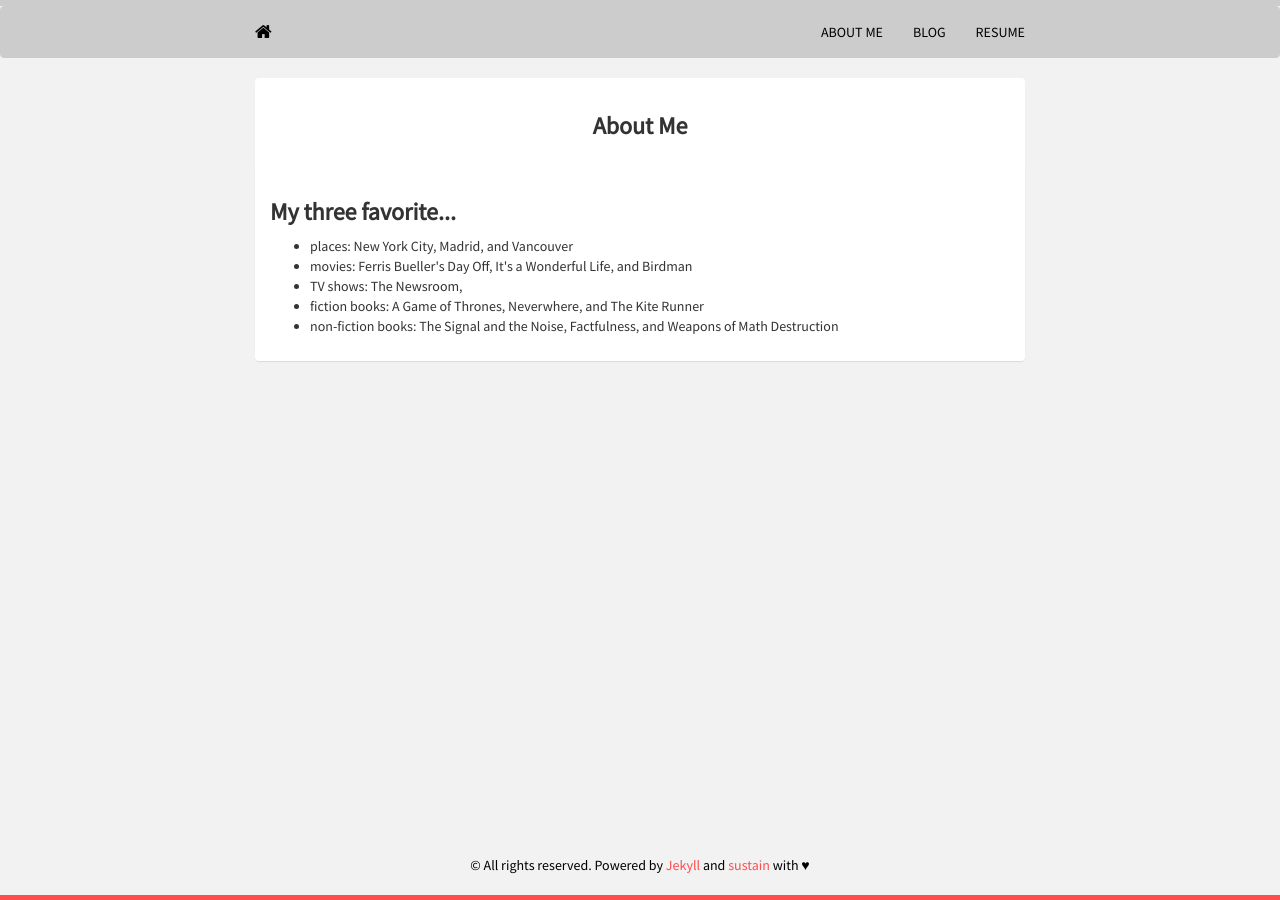
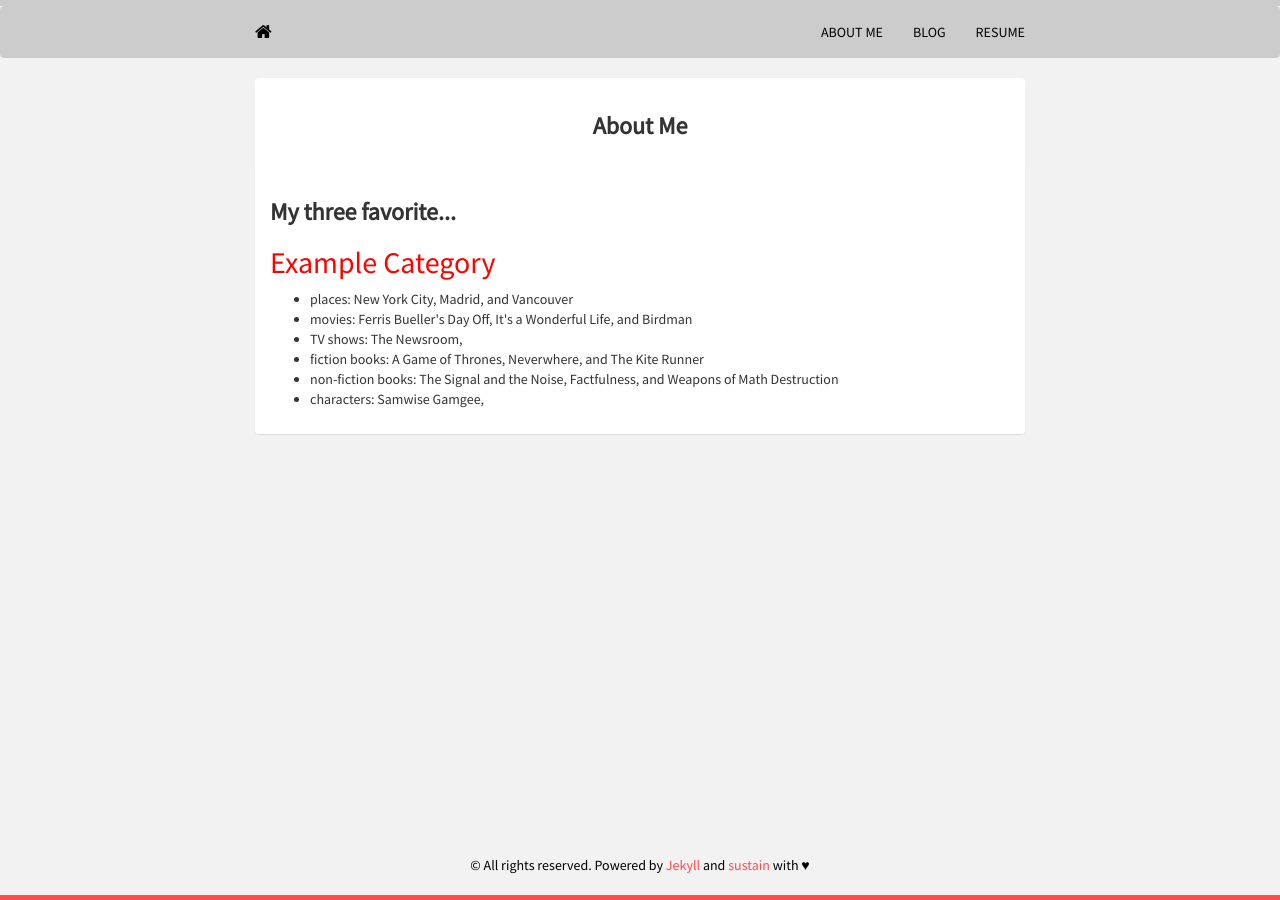
Before and after one commit to mrkaye97/mrkaye97.github.io, a Jekyll site: the page built from about.html, in a window 1280 px wide. Built offline with Jekyll 4.4.1, drawn with Linux system fonts in a browser that asks for light colours; nearby versions of some CDN libraries.

Commit message:
Update about.html

```diff
--- a/about.html
+++ b/about.html
@@ -15,12 +15,14 @@ Title: About Me
     		<div class="panel-body">
 			  <h3><strong>My three favorite...</strong></h3>
 
+			    <h2 style="color:red"> Example Category </h2>
 				<ul style="list-style-type:disc">
 				  <li>places: New York City, Madrid, and Vancouver</li>
 				  <li>movies: Ferris Bueller's Day Off, It's a Wonderful Life, and Birdman</li>
 				  <li>TV shows: The Newsroom, </li>
 				  <li>fiction books: A Game of Thrones, Neverwhere, and The Kite Runner</li>
 				  <li>non-fiction books: The Signal and the Noise, Factfulness, and Weapons of Math Destruction</li>
+				  <li>characters: Samwise Gamgee, </li>
 				</ul>
 
 		  </div>
```
